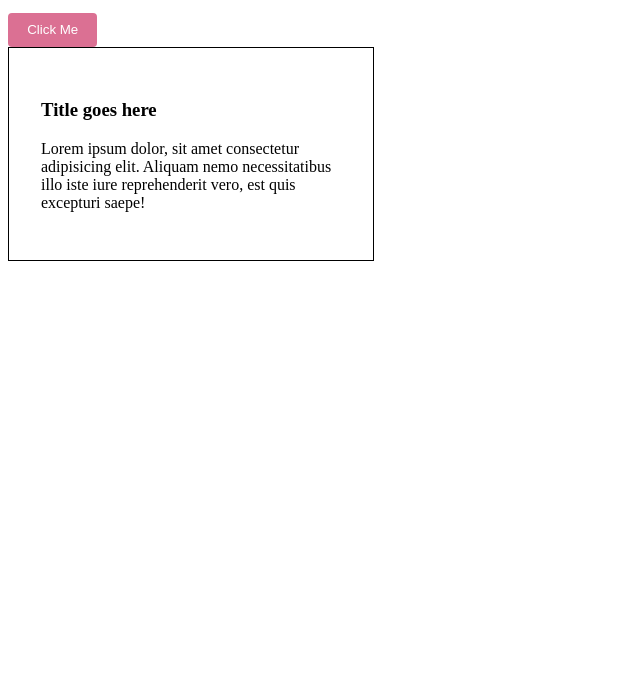
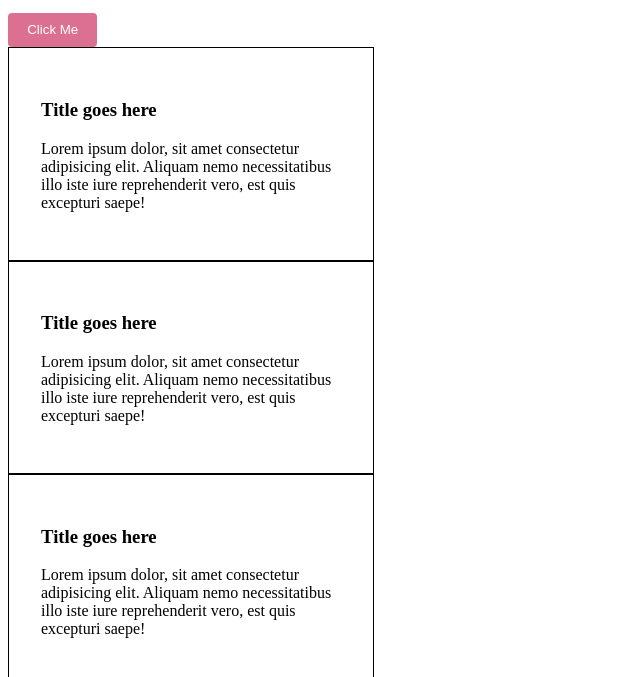
Before and after one commit to sachinjha03/practice-github, a plain HTML site: page index.html in a window 1280 px wide. Shown: the part 155-832 px from the top of the page, without its empty margins (0-640 px from the left). Before the commit the page ends 800 px from the top, so only its background shows below. Drawn offline with Linux system fonts and the light colour scheme.

Commit message:
adding two more card in card branch

```diff
--- a/index.html
+++ b/index.html
@@ -14,5 +14,13 @@
         <h3>Title goes here</h3>
         <p>Lorem ipsum dolor, sit amet consectetur adipisicing elit. Aliquam nemo necessitatibus illo iste iure reprehenderit vero, est quis excepturi saepe!</p>
     </div>
+    <div class="card">
+        <h3>Title goes here</h3>
+        <p>Lorem ipsum dolor, sit amet consectetur adipisicing elit. Aliquam nemo necessitatibus illo iste iure reprehenderit vero, est quis excepturi saepe!</p>
+    </div>
+    <div class="card">
+        <h3>Title goes here</h3>
+        <p>Lorem ipsum dolor, sit amet consectetur adipisicing elit. Aliquam nemo necessitatibus illo iste iure reprehenderit vero, est quis excepturi saepe!</p>
+    </div>
 </body>
 </html>
```
